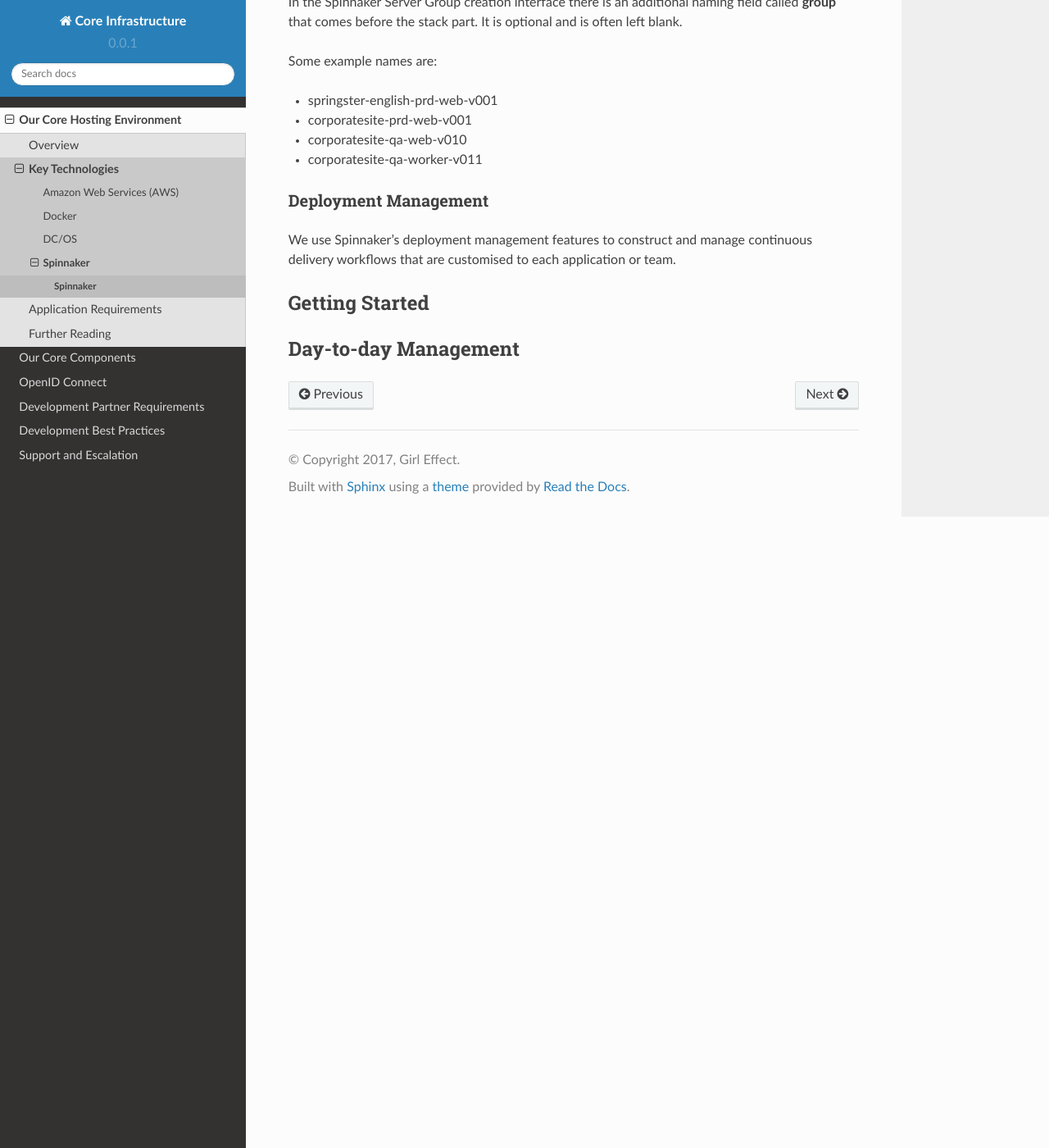
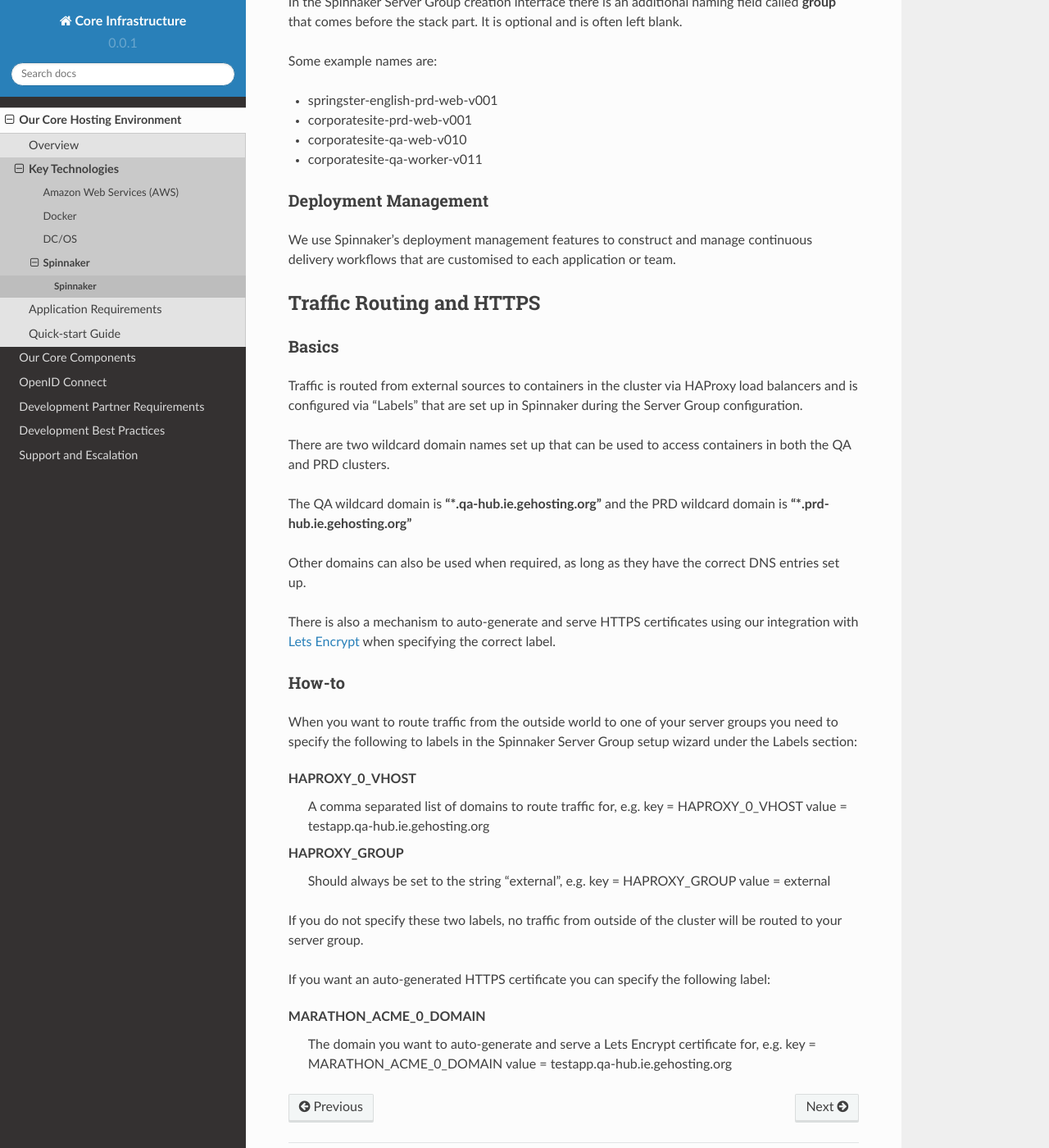
Before and after one commit to girleffect/core-infrastructure-documentation, a Sphinx documentation site: the page built from docs/hosting/spinnaker.rst, in a window 1280 px wide and 1400 px high, scrolled down 1588 px. Shown: the whole window at 82% size. Built offline with Sphinx 7.4.7 and the Read the Docs theme 2.0.0, drawn with Linux system fonts in a browser that asks for light colours.

Commit message:
Added quick start and traffic routing basics

```diff
--- a/docs/hosting/spinnaker.rst
+++ b/docs/hosting/spinnaker.rst
@@ -62,12 +62,36 @@
 
 We use Spinnaker's deployment management features to construct and manage continuous delivery workflows that are customised to each application or team.
 
-.. _spinnaker-getting-started:
+Traffic Routing and HTTPS
+-------------------------
 
-Getting Started
----------------
+Basics
+~~~~~~~
 
-.. _spinnaker-management:
+Traffic is routed from external sources to containers in the cluster via HAProxy load balancers and is configured via "Labels" that are set up in Spinnaker during the Server Group configuration.
 
-Day-to-day Management
----------------------
+There are two wildcard domain names set up that can be used to access containers in both the QA and PRD clusters.
+
+The QA wildcard domain is **"*.qa-hub.ie.gehosting.org"** and the PRD wildcard domain is **"*.prd-hub.ie.gehosting.org"**
+
+Other domains can also be used when required, as long as they have the correct DNS entries set up.
+
+There is also a mechanism to auto-generate and serve HTTPS certificates using our integration with `Lets Encrypt <https://letsencrypt.org>`_ when specifying the correct label.
+
+How-to
+~~~~~~
+
+When you want to route traffic from the outside world to one of your server groups you need to specify the following to labels in the Spinnaker Server Group setup wizard under the Labels section:
+
+HAPROXY_0_VHOST
+    A comma separated list of domains to route traffic for, e.g. key = HAPROXY_0_VHOST value = testapp.qa-hub.ie.gehosting.org
+
+HAPROXY_GROUP
+    Should always be set to the string "external", e.g. key = HAPROXY_GROUP value = external
+
+If you do not specify these two labels, no traffic from outside of the cluster will be routed to your server group.
+
+If you want an auto-generated HTTPS certificate you can specify the following label:
+
+MARATHON_ACME_0_DOMAIN
+    The domain you want to auto-generate and serve a Lets Encrypt certificate for, e.g. key = MARATHON_ACME_0_DOMAIN value = testapp.qa-hub.ie.gehosting.org
```
Also changed, not shown: docs/hosting/index.rst (+3 -4 lines), docs/hosting/quick-start-guide.rst (added, +46 -0 lines).
